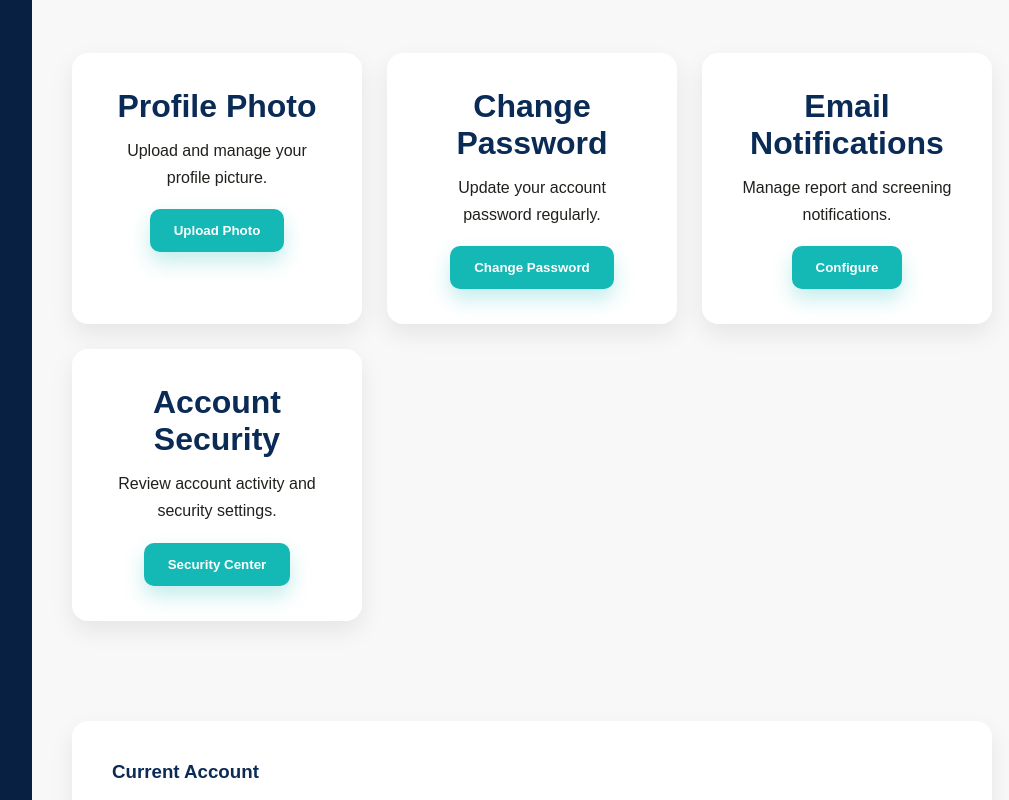
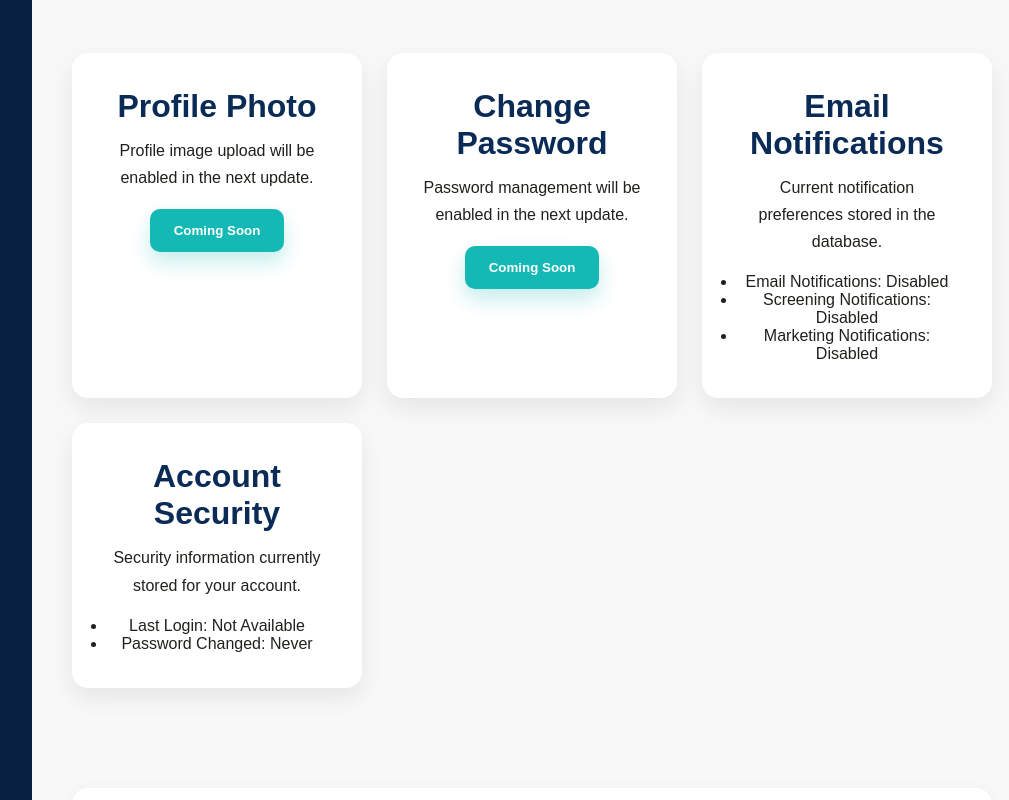
Before and after one commit to SSMKK1/nutech-cancer-biomarkers, a Next.js app: page /dashboard/patient/settings in a window 1280 px wide. Shown: the part 360-1160 px from the top of the page, without its empty margins (248-1257 px from the left). Built offline with nearby package versions, Linux system fonts and the light colour scheme; no server answers; the database is empty.

Commit message:
Connect patient settings page to database

```diff
--- a/app/dashboard/patient/settings/page.tsx
+++ b/app/dashboard/patient/settings/page.tsx
@@ -1,29 +1,29 @@
 import Sidebar from "@/components/dashboard/Sidebar";
 import Topbar from "@/components/dashboard/Topbar";
 import { auth } from "@/lib/auth";
+import { prisma } from "@/lib/prisma";
 
 export default async function PatientSettingsPage() {
-
   const session = await auth();
 
-  const role = (session?.user as any)?.role;
+  const role = (session?.user as { role?: string })?.role;
+
+  const user = await prisma.user.findUnique({
+    where: {
+      email: session?.user?.email || "",
+    },
+  });
 
   return (
-
     <div className="dashboard-layout">
-
       <Sidebar />
 
       <div className="dashboard-main">
-
         <Topbar />
 
         <main className="section">
-
           <div className="container">
-
             <div className="section-header">
-
               <span className="eyebrow">
                 ACCOUNT SETTINGS
               </span>
@@ -33,79 +33,104 @@ export default async function PatientSettingsPage() {
               <p>
                 Manage your account preferences and security options.
               </p>
-
             </div>
 
             <div className="opportunity-grid">
 
               <div className="opportunity-card">
-
                 <h3>Profile Photo</h3>
 
                 <p>
-                  Upload and manage your profile picture.
+                  Profile image upload will be enabled in the next update.
                 </p>
 
                 <br />
 
-                <button className="primary-btn">
-                  Upload Photo
+                <button
+                  className="primary-btn"
+                  disabled
+                >
+                  Coming Soon
                 </button>
-
               </div>
 
               <div className="opportunity-card">
-
                 <h3>Change Password</h3>
 
                 <p>
-                  Update your account password regularly.
+                  Password management will be enabled in the next update.
                 </p>
 
                 <br />
 
-                <button className="primary-btn">
-                  Change Password
+                <button
+                  className="primary-btn"
+                  disabled
+                >
+                  Coming Soon
                 </button>
-
               </div>
 
               <div className="opportunity-card">
-
                 <h3>Email Notifications</h3>
 
                 <p>
-                  Manage report and screening notifications.
+                  Current notification preferences stored in the database.
                 </p>
 
                 <br />
 
-                <button className="primary-btn">
-                  Configure
-                </button>
+                <ul>
+                  <li>
+                    Email Notifications:{" "}
+                    {user?.emailNotifications ? "Enabled" : "Disabled"}
+                  </li>
 
+                  <li>
+                    Screening Notifications:{" "}
+                    {user?.screeningNotifications
+                      ? "Enabled"
+                      : "Disabled"}
+                  </li>
+
+                  <li>
+                    Marketing Notifications:{" "}
+                    {user?.marketingNotifications
+                      ? "Enabled"
+                      : "Disabled"}
+                  </li>
+                </ul>
               </div>
 
               <div className="opportunity-card">
-
                 <h3>Account Security</h3>
 
                 <p>
-                  Review account activity and security settings.
+                  Security information currently stored for your account.
                 </p>
 
                 <br />
 
-                <button className="primary-btn">
-                  Security Center
-                </button>
+                <ul>
+                  <li>
+                    Last Login:{" "}
+                    {user?.lastLoginAt
+                      ? user.lastLoginAt.toLocaleString()
+                      : "Not Available"}
+                  </li>
 
+                  <li>
+                    Password Changed:{" "}
+                    {user?.passwordChangedAt
+                      ? user.passwordChangedAt.toLocaleString()
+                      : "Never"}
+                  </li>
+                </ul>
               </div>
 
             </div>
 
             <section className="section">
-
               <div className="comparison-card">
 
                 <h3>Current Account</h3>
@@ -115,20 +140,19 @@ export default async function PatientSettingsPage() {
                   <li>Email: {session?.user?.email}</li>
                   <li>Role: {role}</li>
                   <li>Status: Active</li>
+
+                  <li>
+                    Profile Image:{" "}
+                    {user?.image ? "Uploaded" : "Not Uploaded"}
+                  </li>
                 </ul>
 
               </div>
-
             </section>
 
           </div>
-
         </main>
-
       </div>
-
     </div>
-
   );
-
 }
```
